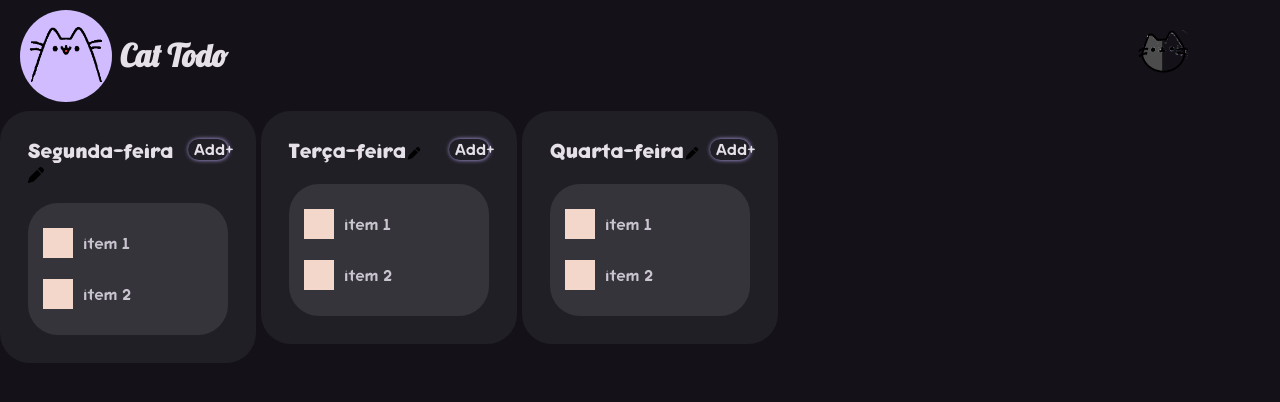
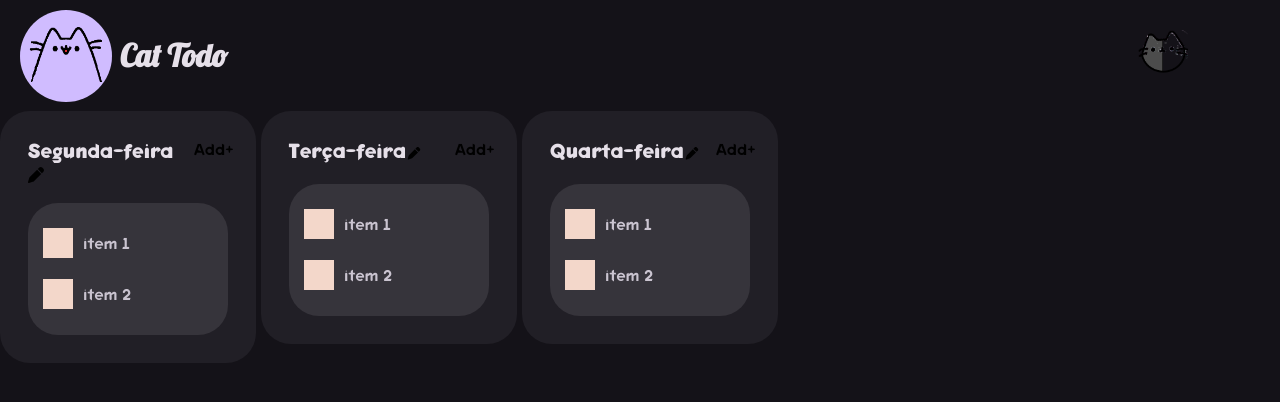
Before and after one commit to Renatouhu/cat-todo, a Next.js app: page / in a window 1280 px wide. Shown: the top 402 px of the page. Built offline with nearby package versions, Linux system fonts and the light colour scheme.

Commit message:
added hover on add todo button and adjust todo item style

```diff
--- a/public/themes/themes.js
+++ b/public/themes/themes.js
@@ -37,7 +37,7 @@ export const themes = [
             onSurfaceAlt: '#F5EEE6',
             primary:  '#E6A4B4',
             onPrimary: '#F3D7CA',
-            primaryContainer: '#eaddff',
+            primaryContainer: '#DDC6BB',
             onPrimaryContainer: '#331609'
         }
     },
--- a/src/app/components/inputAdd/inputAdd.jsx
+++ b/src/app/components/inputAdd/inputAdd.jsx
@@ -9,10 +9,11 @@ import { faFloppyDisk, faPen } from "@fortawesome/free-solid-svg-icons";
 export const InputAdd = ({ addTodo, value, handleInputName }) => {
   const [isEditing, setIsEditing] = useState(false);
   const [inputText, setInputText] = useState(value);
-  let inputContent;
+  const [styleOnHover, setStyleOnHover] = useState();
   const themeContext = useContext(ThemeContext);
   const themeId = themeContext["themeId"];
 
+  let inputContent;
   if (isEditing) {
     inputContent = (
       <>
@@ -58,12 +59,19 @@ export const InputAdd = ({ addTodo, value, handleInputName }) => {
     );
   }
 
+  const buttonHover = {
+    color: themes[themeId].colors.primaryContainer,
+    background: themes[themeId].colors.onPrimaryContainer,
+  };
+
   return (
     <div className={styles.todoHeader}>
       <div>{inputContent}</div>
       <button
         onClick={addTodo}
-        style={{ color: themes[themeId].colors.onSurface }}
+        style={styleOnHover}
+        onMouseEnter={() => setStyleOnHover(buttonHover)}
+        onMouseLeave={() => setStyleOnHover({})}
       >
         Add+
       </button>
--- a/styles/main.module.sass
+++ b/styles/main.module.sass
@@ -33,7 +33,6 @@
                 background: none
                 border: none
                 border-radius: 30px
-                box-shadow: $primary 0.5px 0 4px
                 font-size: 1rem
                 font-family: $font-family-secundary-regular, sans-serif
     .listTodos
@@ -48,7 +47,9 @@
         input
             background: none
             border: none
-            margin-top: 5px
+            margin-top: 10px
+            font-size: 1rem
+            font-family: $font-family-secundary-regular
             &::placeholder
                 font-size: 1.3rem
                 font-family: $font-family-secundary-regular
```
